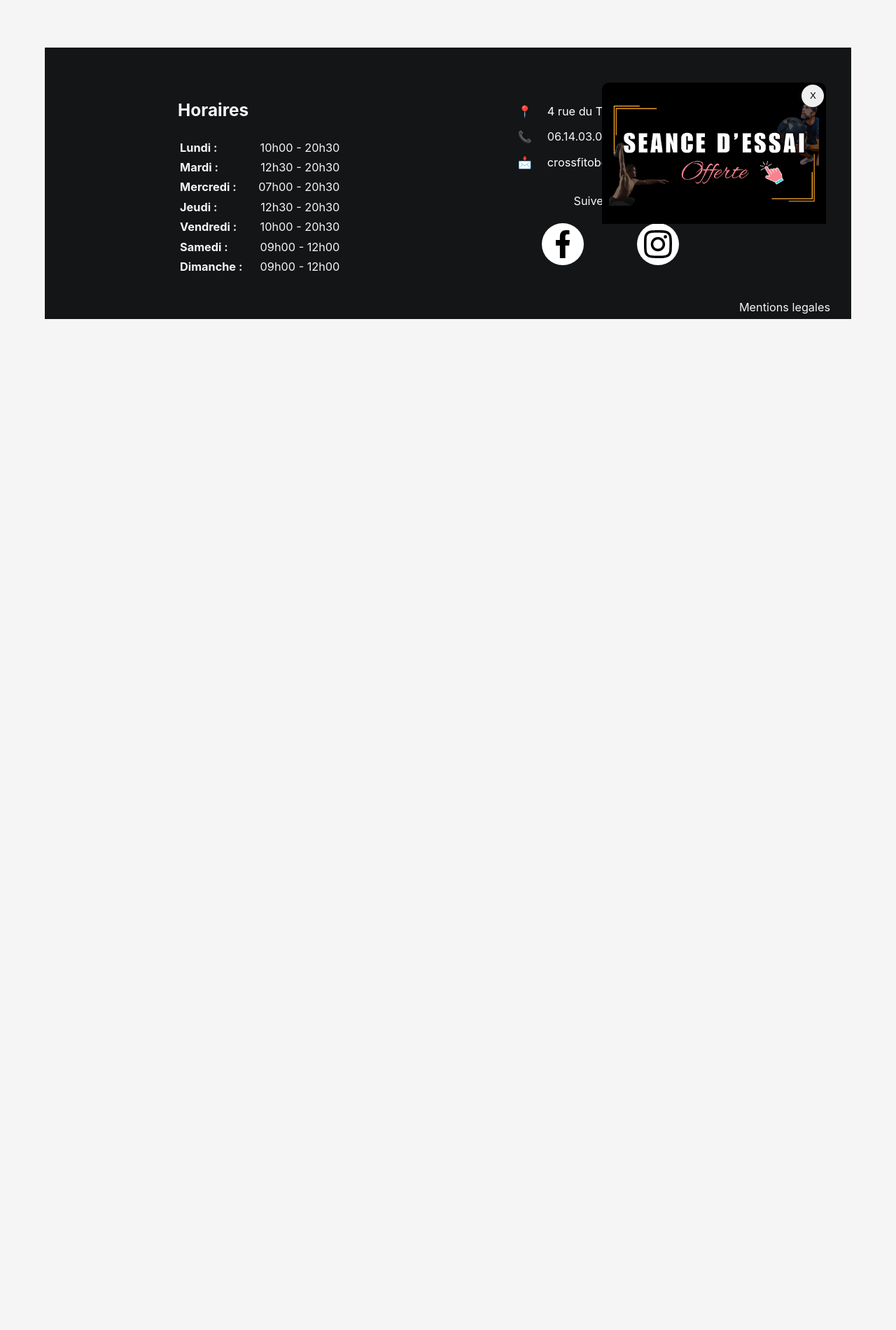
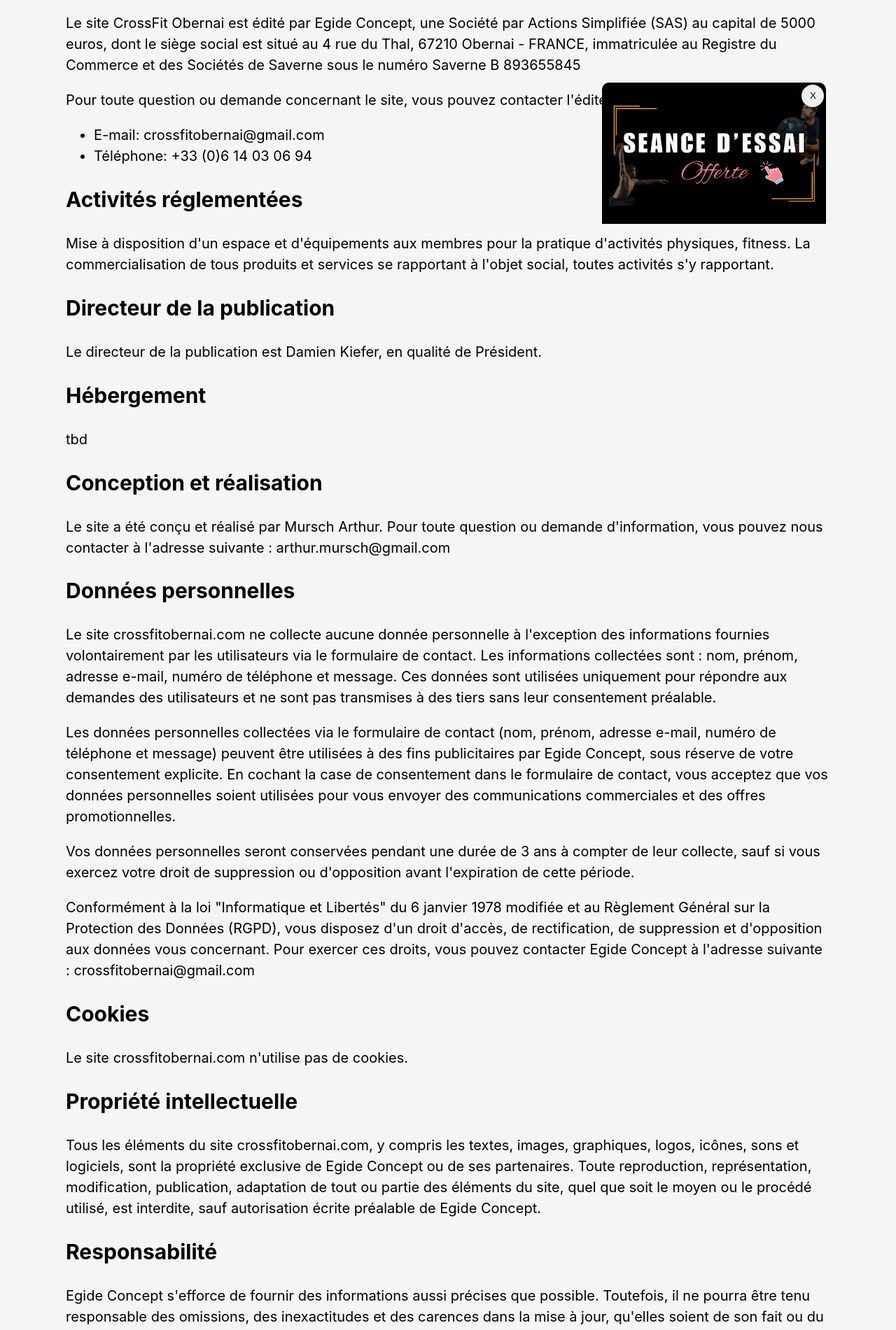
Before and after one commit to Crrux/CrossfitObernai, a React (Vite) app: page /mentions-legales in a window 1280 px wide. Shown: the part 480-2381 px from the top of the page at 70% size. Before the commit the page ends 936 px from the top, so only its background shows below. Built offline with nearby package versions, Linux system fonts and the light colour scheme.

Commit message:
ajout mentions legales

```diff
--- a/src/layout/legal_notices/legal_notices.jsx
+++ b/src/layout/legal_notices/legal_notices.jsx
@@ -3,7 +3,32 @@ function LegalNotices() {
         <>
             <h1>Mentions légales</h1>
             <h2>Editeur du site</h2>
-            <p></p>
+            <p>Le site CrossFit Obernai est édité par Egide Concept, une Société par Actions Simplifiée (SAS) au capital de 5000 euros, dont le siège social est situé au 4 rue du Thal, 67210 Obernai - FRANCE, immatriculée au Registre du Commerce et des Sociétés de Saverne sous le numéro Saverne B 893655845</p>
+            <p>Pour toute question ou demande concernant le site, vous pouvez contacter l'éditeur à l'adresse suivante :</p>
+            <ul>
+                <li>E-mail: crossfitobernai@gmail.com</li>
+                <li>Téléphone: +33 (0)6 14 03 06 94</li>
+            </ul>
+            <h2>Activités réglementées</h2>
+            <p>Mise à disposition d'un espace et d'équipements aux membres pour la pratique d'activités physiques, fitness. La commercialisation de tous produits et services se rapportant à l'objet social, toutes activités s'y rapportant.</p>
+            <h2>Directeur de la publication</h2>
+            <p>Le directeur de la publication est Damien Kiefer, en qualité de Président.</p>
+            <h2>Hébergement</h2>
+            <p>tbd</p>
+            <h2>Conception et réalisation</h2>
+            <p>Le site a été conçu et réalisé par Mursch Arthur. Pour toute question ou demande d'information, vous pouvez nous contacter à l'adresse suivante : arthur.mursch@gmail.com</p>
+            <h2>Données personnelles</h2>
+            <p>Le site crossfitobernai.com ne collecte aucune donnée personnelle à l'exception des informations fournies volontairement par les utilisateurs via le formulaire de contact. Les informations collectées sont : nom, prénom, adresse e-mail, numéro de téléphone et message. Ces données sont utilisées uniquement pour répondre aux demandes des utilisateurs et ne sont pas transmises à des tiers sans leur consentement préalable.</p>
+            <p>Les données personnelles collectées via le formulaire de contact (nom, prénom, adresse e-mail, numéro de téléphone et message) peuvent être utilisées à des fins publicitaires par Egide Concept, sous réserve de votre consentement explicite. En cochant la case de consentement dans le formulaire de contact, vous acceptez que vos données personnelles soient utilisées pour vous envoyer des communications commerciales et des offres promotionnelles.</p>
+            <p>Vos données personnelles seront conservées pendant une durée de 3 ans à compter de leur collecte, sauf si vous exercez votre droit de suppression ou d'opposition avant l'expiration de cette période.</p>
+            <p>Conformément à la loi "Informatique et Libertés" du 6 janvier 1978 modifiée et au Règlement Général sur la Protection des Données (RGPD), vous disposez d'un droit d'accès, de rectification, de suppression et d'opposition aux données vous concernant. Pour exercer ces droits, vous pouvez contacter Egide Concept à l'adresse suivante : crossfitobernai@gmail.com</p>
+            <h2>Cookies</h2>
+            <p>Le site crossfitobernai.com n'utilise pas de cookies.</p>
+            <h2>Propriété intellectuelle</h2>
+            <p>Tous les éléments du site crossfitobernai.com, y compris les textes, images, graphiques, logos, icônes, sons et logiciels, sont la propriété exclusive de Egide Concept ou de ses partenaires. Toute reproduction, représentation, modification, publication, adaptation de tout ou partie des éléments du site, quel que soit le moyen ou le procédé utilisé, est interdite, sauf autorisation écrite préalable de Egide Concept.</p>
+            <h2>Responsabilité</h2>
+            <p>Egide Concept s'efforce de fournir des informations aussi précises que possible. Toutefois, il ne pourra être tenu responsable des omissions, des inexactitudes et des carences dans la mise à jour, qu'elles soient de son fait ou du fait des tiers partenaires qui lui fournissent ces informations.</p>
+            <p>Toutes les informations indiquées sur le site CrossFit Obernai sont données à titre indicatif, et sont susceptibles d'évoluer. Par ailleurs, les renseignements figurant sur le site CrossFit Obernai ne sont pas exhaustifs. Ils sont donnés sous réserve de modifications ayant été apportées depuis leur mise en ligne.</p>
         </>
     )
 }
```
